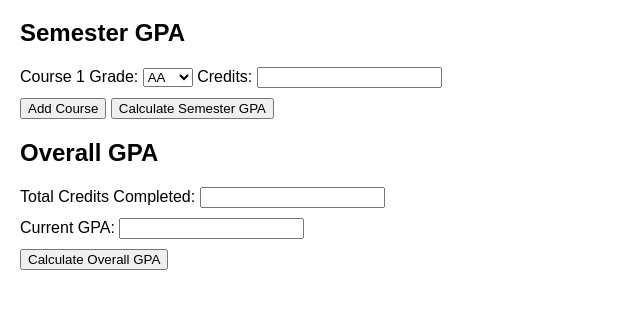
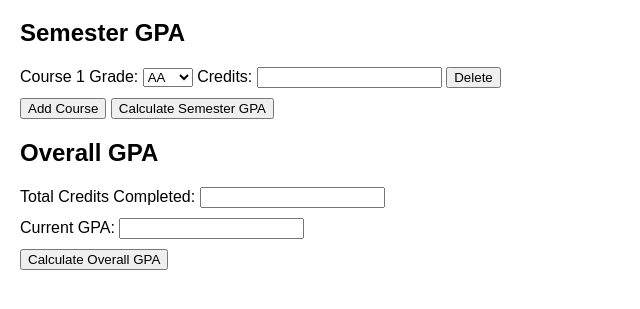
Before and after one commit to bkaracali/itu-gpa-calculator, a plain HTML site: page index.html in a window 1280 px wide. Shown: the part 61-370 px from the top of the page, without its empty margins (0-640 px from the left). Drawn offline with Linux system fonts and the light colour scheme.

Commit message:
Update index.html

```diff
--- a/index.html
+++ b/index.html
@@ -11,7 +11,7 @@
     <form id="gpaForm">
         <h2>Semester GPA</h2>
         <div id="courseInputs">
-            <div>
+            <div id="courseDiv1">
                 <label for="course1">Course 1 Grade:</label>
                 <select id="course1" name="course1">
                     <option value="4.00">AA</option>
@@ -32,6 +32,7 @@
                 </select>
                 <label for="credits1">Credits:</label>
                 <input type="number" id="credits1" name="credits1" min="0" step="0.5">
+                <button type="button" onclick="removeCourse('courseDiv1')">Delete</button>
             </div>
         </div>
         <button type="button" onclick="addCourse()">Add Course</button>
```
